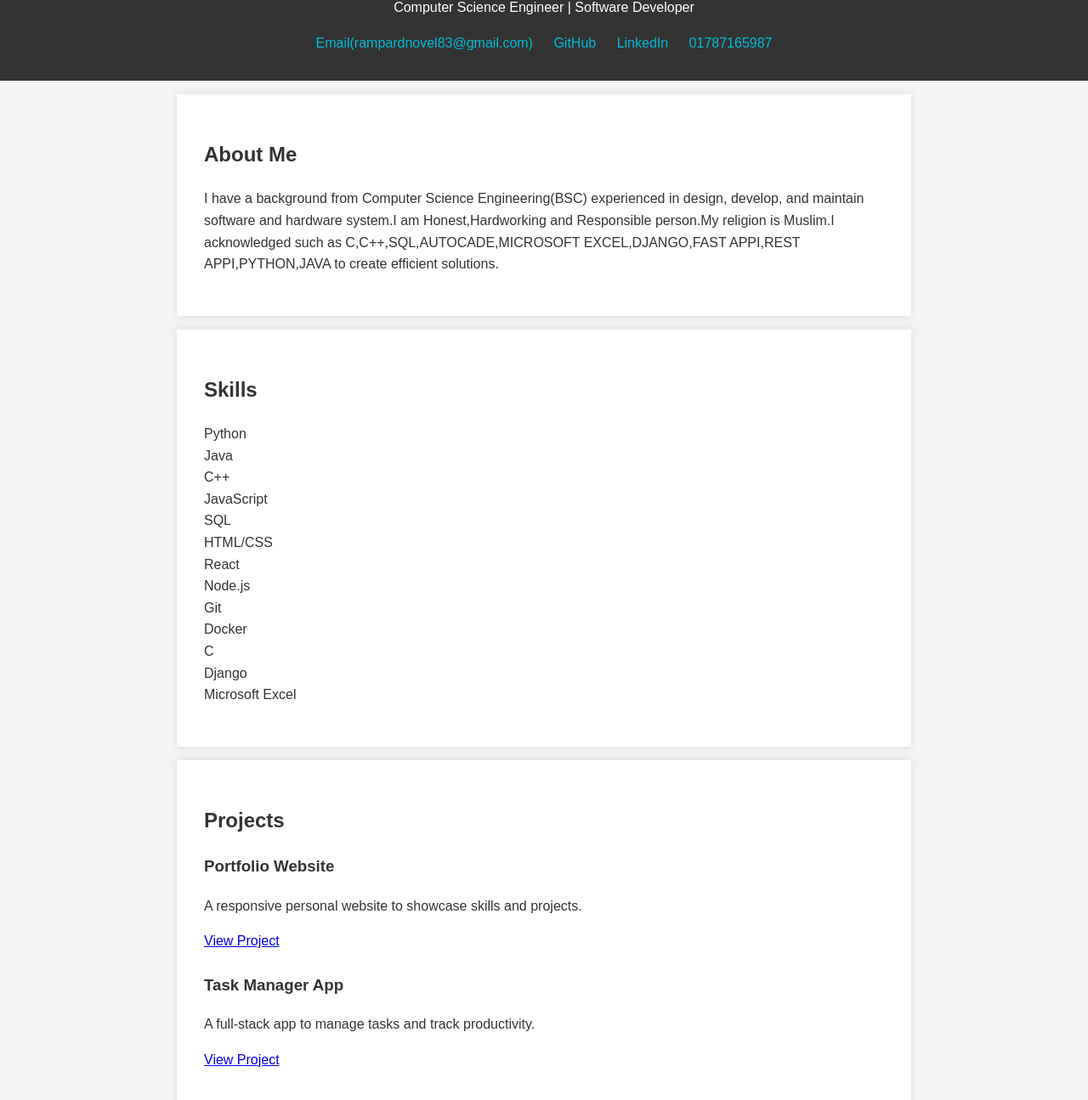
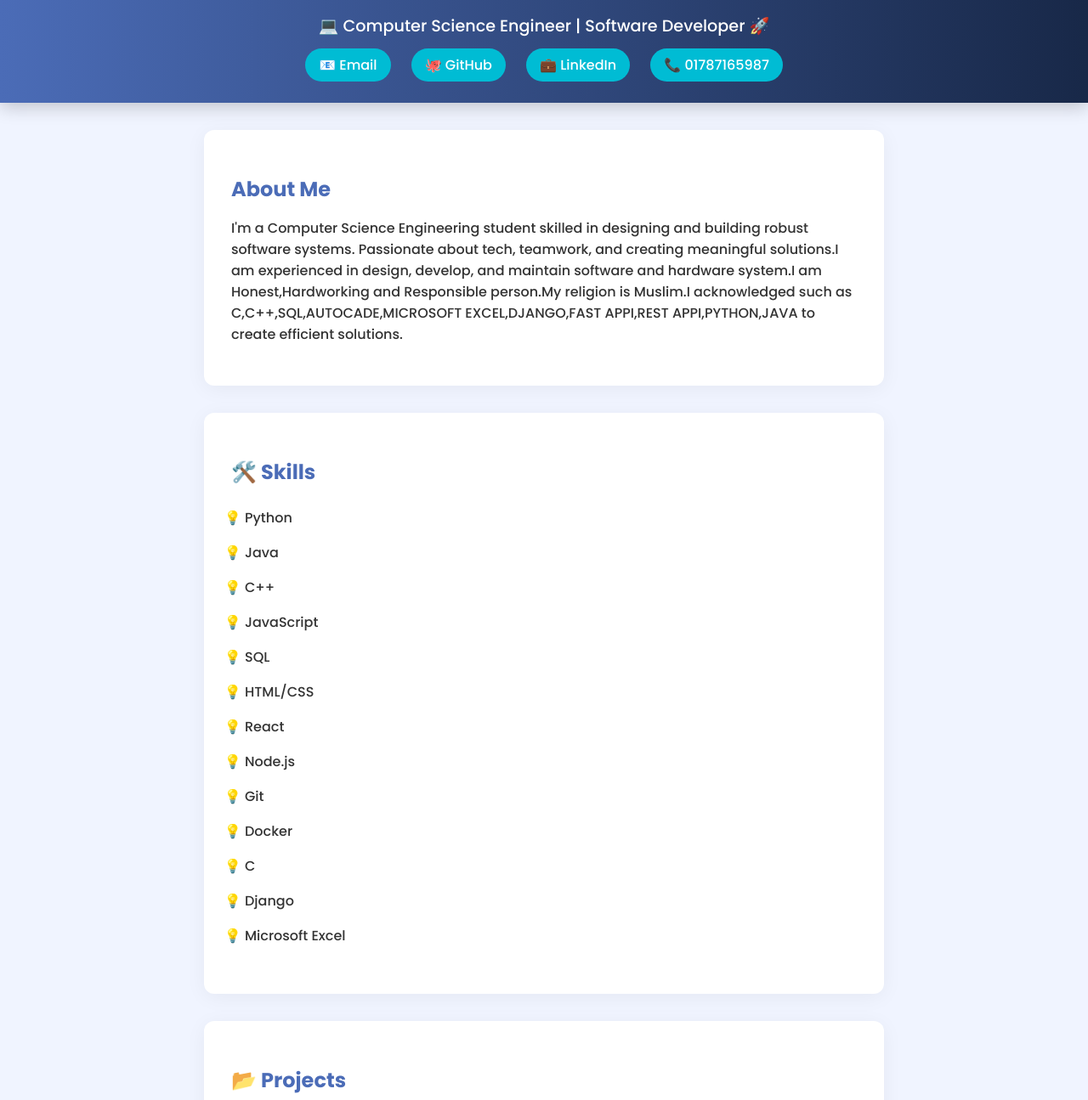
Before and after one commit to Azahar83/portfolio, a plain HTML site: page index.html in a window 1280 px wide. Shown: the part 130-1425 px from the top of the page at 85% size. Drawn offline with Linux system fonts and the light colour scheme.

Commit message:
Add files via upload

```diff
--- a/index.html
+++ b/index.html
@@ -3,48 +3,42 @@
 <head>
   <meta charset="UTF-8" />
   <meta name="viewport" content="width=device-width, initial-scale=1.0" />
-  <title>Your Name | Portfolio</title>
+  <title>Azahar Hossen Novel | Portfolio</title>
   <link rel="stylesheet" href="portfolio.css" />
+  <link href="https://fonts.googleapis.com/css2?family=Poppins:wght@300;500;700&display=swap" rel="stylesheet">
 </head>
 <body>
   <header>
     <h1>Azahar Hossen Novel</h1>
-    <p>Computer Science Engineer | Software Developer</p>
+    <p>💻 Computer Science Engineer | Software Developer 🚀</p>
     <div class="links">
-      <a>Email(rampardnovel83@gmail.com)</a>
-      <a href="https://github.com/Azahar83" target="_blank">GitHub</a>
-      <a href="https://www.linkedin.com/in/azahar-hossen-67482720b" target="_blank">LinkedIn</a>
-      <a>01787165987</a>
-
+      <a href="mailto:rampardnovel83@gmail.com">📧 Email</a>
+      <a href="https://github.com/Azahar83" target="_blank">🐙 GitHub</a>
+      <a href="https://www.linkedin.com/in/azahar-hossen-67482720b" target="_blank">💼 LinkedIn</a>
+      <a href="tel:01787165987">📞 01787165987</a>
     </div>
   </header>
 
   <section class="about">
     <h2>About Me</h2>
     <p>
-        I have a background from Computer Science Engineering(BSC) experienced in design, develop, and maintain software and
-        hardware system.I am Honest,Hardworking and Responsible person.My religion is Muslim.I acknowledged such as C,C++,SQL,AUTOCADE,MICROSOFT EXCEL,DJANGO,FAST APPI,REST APPI,PYTHON,JAVA to create efficient solutions.
+      I'm a Computer Science Engineering student skilled in designing and building robust software systems. Passionate about tech, teamwork, and creating meaningful solutions.I am experienced in design, develop, and maintain software and
+      hardware system.I am Honest,Hardworking and Responsible person.My religion is Muslim.I acknowledged such as C,C++,SQL,AUTOCADE,MICROSOFT EXCEL,DJANGO,FAST APPI,REST APPI,PYTHON,JAVA to create efficient solutions.
     </p>
   </section>
 
   <section class="skills">
-    <h2>Skills</h2>
+    <h2>🛠️ Skills</h2>
     <ul id="skills-list"></ul>
   </section>
 
   <section class="projects">
-    <h2>Projects</h2>
+    <h2>📂 Projects</h2>
     <div id="project-container"></div>
   </section>
 
-  <section class="education">
-    <h2>Education</h2>
-    <p>BSC in Computer Science and Engineering,Green University of Bangladesh</p>
-    <p>CGPA: 3.00(4th year student)</p>
-  </section>
-
   <footer>
-    <p>© 2025 Azahar Hossen Novel.</p>
+    <p>Azahar Hossen Novel | Thanks For Visiting</p>
   </footer>
 
   <script src="portfolio.js"></script>
--- a/portfolio.css
+++ b/portfolio.css
@@ -1,41 +1,101 @@
+* {
+  box-sizing: border-box;
+}
+
 body {
-    font-family: Arial, sans-serif;
-    line-height: 1.6;
-    background: #f4f4f4;
+  font-family: 'Poppins', sans-serif;
   margin: 0;
-    padding: 0;
+  background: #f0f4ff;
   color: #333;
+  scroll-behavior: smooth;
 }
 
 header {
-    background: #333;
+  background: linear-gradient(to right, #4b6cb7, #182848);
   color: white;
-    padding: 2rem;
   text-align: center;
+  padding: 2rem 1rem;
+  animation: fadeIn 1s ease-in;
+  box-shadow: 0 5px 20px rgba(0, 0, 0, 0.2);
 }
 
+header h1 {
+  font-size: 2.5rem;
+}
+
+header p {
+  font-size: 1.2rem;
+}
+
+.links {
+  margin-top: 1rem;
+}
 .links a {
-    color: #00bcd4;
   margin: 0 10px;
+  padding: 0.5rem 1rem;
+  background: #00bcd4;
+  color: white;
   text-decoration: none;
+  border-radius: 20px;
+  font-weight: 500;
+  transition: 0.3s ease;
+}
+.links a:hover {
+  background: #ff9800;
+  transform: scale(1.1);
 }
 
 section {
+  background: white;
+  margin: 2rem auto;
   padding: 2rem;
-    background: white;
-    margin: 1rem auto;
   max-width: 800px;
-    box-shadow: 0 0 10px rgba(0, 0, 0, 0.1);
+  border-radius: 12px;
+  box-shadow: 0 4px 25px rgba(0, 0, 0, 0.05);
+  transition: 0.3s ease;
+}
+section:hover {
+  transform: translateY(-5px);
+}
+
+section h2 {
+  color: #4b6cb7;
+  margin-bottom: 1rem;
 }
 
 ul {
-    list-style: none;
-    padding: 0;
+  list-style-type: '💡 ';
+  padding-left: 1rem;
+}
+
+#project-container div {
+  background: #f9f9f9;
+  padding: 1rem;
+  border-left: 4px solid #4b6cb7;
+  margin-bottom: 1.5rem;
+  border-radius: 8px;
+  transition: all 0.3s ease;
+}
+#project-container div:hover {
+  background: #e0f7fa;
+  transform: scale(1.02);
 }
 
 footer {
   background: #222;
   color: #ccc;
   text-align: center;
-    padding: 1rem;
+  padding: 1.5rem;
+  margin-top: 2rem;
 }
+
+@keyframes fadeIn {
+  from {
+    opacity: 0;
+    transform: translateY(-20px);
+  }
+  to {
+    opacity: 1;
+    transform: translateY(0);
+  }
+}
--- a/portfolio.js
+++ b/portfolio.js
@@ -1,5 +1,6 @@
 const skills = [
-    "Python", "Java", "C++", "JavaScript", "SQL", "HTML/CSS", "React", "Node.js", "Git", "Docker","C","Django","Microsoft Excel"
+  "Python", "Java", "C++", "JavaScript", "SQL", "HTML/CSS", "React", "Node.js",
+  "Git", "Docker", "C", "Django", "Microsoft Excel"
 ];
 
 const projects = [
@@ -15,23 +16,33 @@ const skills = [
   }
 ];
 
-  // Load Skills
+// Skills Section
 const skillsList = document.getElementById("skills-list");
 skills.forEach(skill => {
   const li = document.createElement("li");
   li.textContent = skill;
+  li.style.padding = "0.5rem 0";
+  li.style.transition = "all 0.3s ease";
+  li.addEventListener("mouseover", () => li.style.color = "#4b6cb7");
+  li.addEventListener("mouseout", () => li.style.color = "#333");
   skillsList.appendChild(li);
 });
 
-  // Load Projects
+// Projects Section
 const projectContainer = document.getElementById("project-container");
 projects.forEach(project => {
   const div = document.createElement("div");
   div.innerHTML = `
     <h3>${project.title}</h3>
     <p>${project.description}</p>
-      <a href="${project.link}" target="_blank">View Project</a>
+    <a href="${project.link}" target="_blank" style="color:#4b6cb7;">🔗 View Project</a>
   `;
-    div.style.marginBottom = "1.5rem";
   projectContainer.appendChild(div);
 });
+
+// Welcome alert
+window.addEventListener("load", () => {
+  setTimeout(() => {
+    alert("👋 Welcome to Azahar’s Interactive Portfolio!");
+  }, 500);
+});
```
Lines whose indentation alone changed are shown as unchanged.
